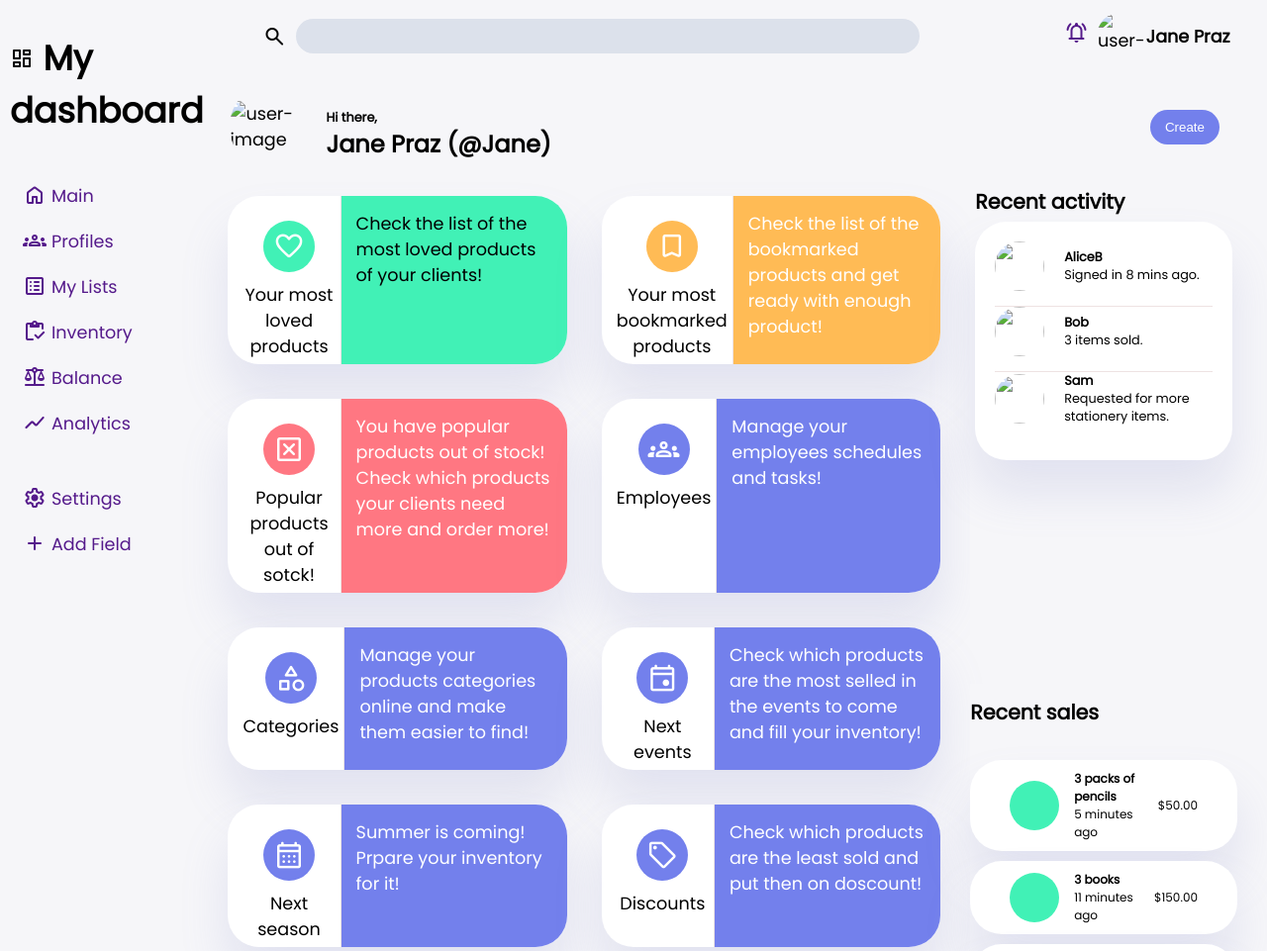
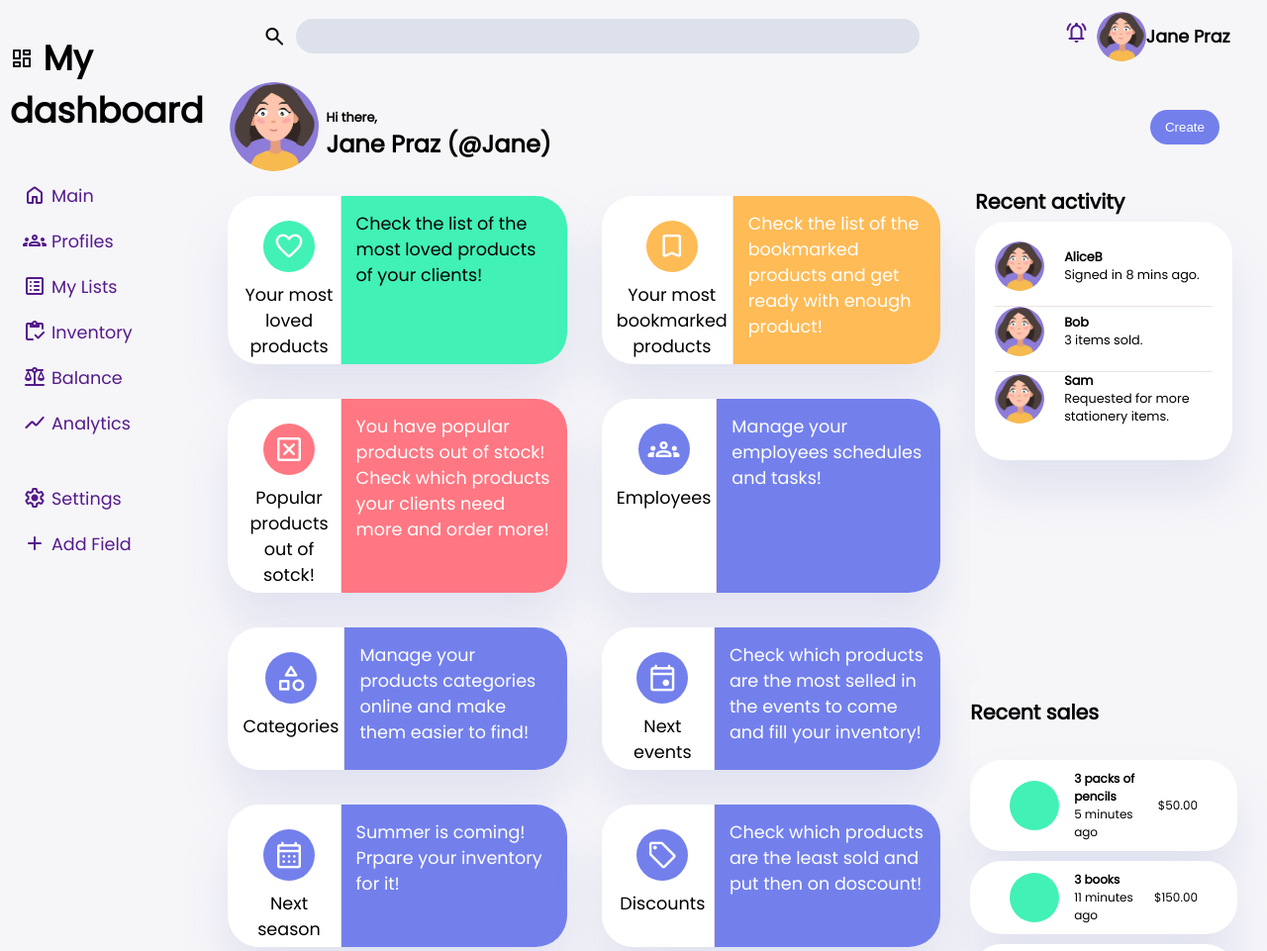
Before and after one commit to iaaron-xyz/admin-dashboard-demo, a plain HTML site: page index.html in a window 1280 px wide. Shown: the top 961 px of the page at 99% size. Drawn offline with nearby package versions, Linux system fonts and the light colour scheme.

Commit message:
add media files

```diff
--- a/index.html
+++ b/index.html
@@ -90,11 +90,11 @@
                 <a href="">
                     <span class="material-symbols-rounded">notifications_active</span>
                 </a>
-                <img src="./temp-resources/avatar1.webp" alt="user-image" class="fit">
+                <img src="./media/avatar1.webp" alt="user-image" class="fit">
                 <p>Jane Praz</p>
             </div>
             <div class="profile-title">
-                <img src="./temp-resources/avatar1.webp" alt="user-image" class="fit">
+                <img src="./media/avatar1.webp" alt="user-image" class="fit">
                 <p>Hi there,</p>
                 <p>Jane Praz (@Jane)</p>
             </div>
@@ -199,21 +199,21 @@
                 <h3>Recent activity</h3>
                 <div class="items-container">
                     <div class="activity-item">
-                        <img src="./temp-resources/avatar1.webp" class="fit" alt="">
+                        <img src="./media/avatar1.webp" class="fit" alt="">
                         <div class="activity-text">
                             <h4>AliceB</h4>
                             <p>Signed in 8 mins ago.</p>
                         </div>
                     </div>
                     <div class="activity-item">
-                        <img src="./temp-resources/avatar1.webp" class="fit" alt="">
+                        <img src="./media/avatar1.webp" class="fit" alt="">
                         <div class="activity-text">
                             <h4>Bob</h4>
                             <p>3 items sold.</p>
                         </div>
                     </div>
                     <div class="activity-item">
-                        <img src="./temp-resources/avatar1.webp" class="fit" alt="">
+                        <img src="./media/avatar1.webp" class="fit" alt="">
                         <div class="activity-text">
                             <h4>Sam</h4>
                             <p>Requested for more stationery items.</p>
```
Also changed, not shown: media/avatar1.webp (added).
